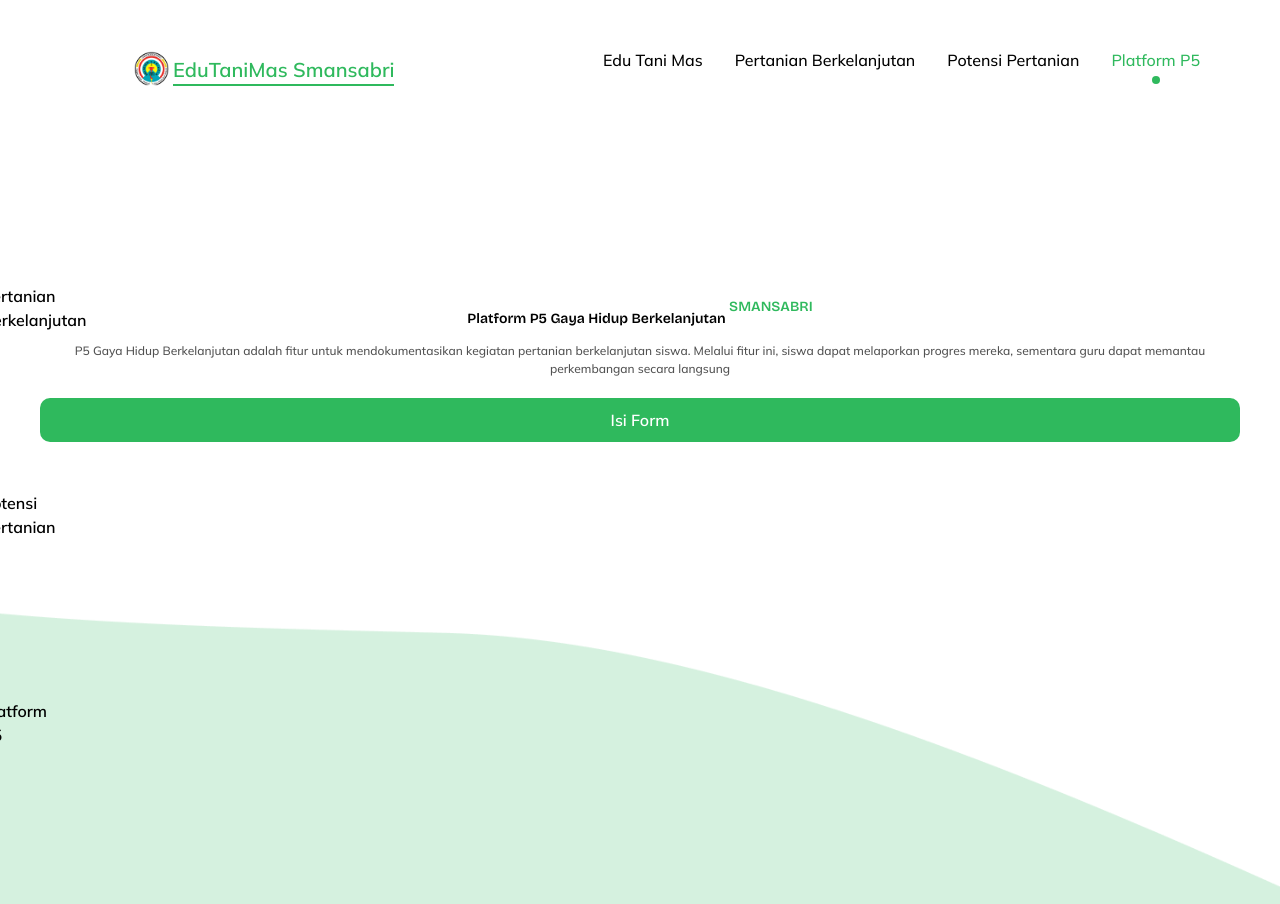
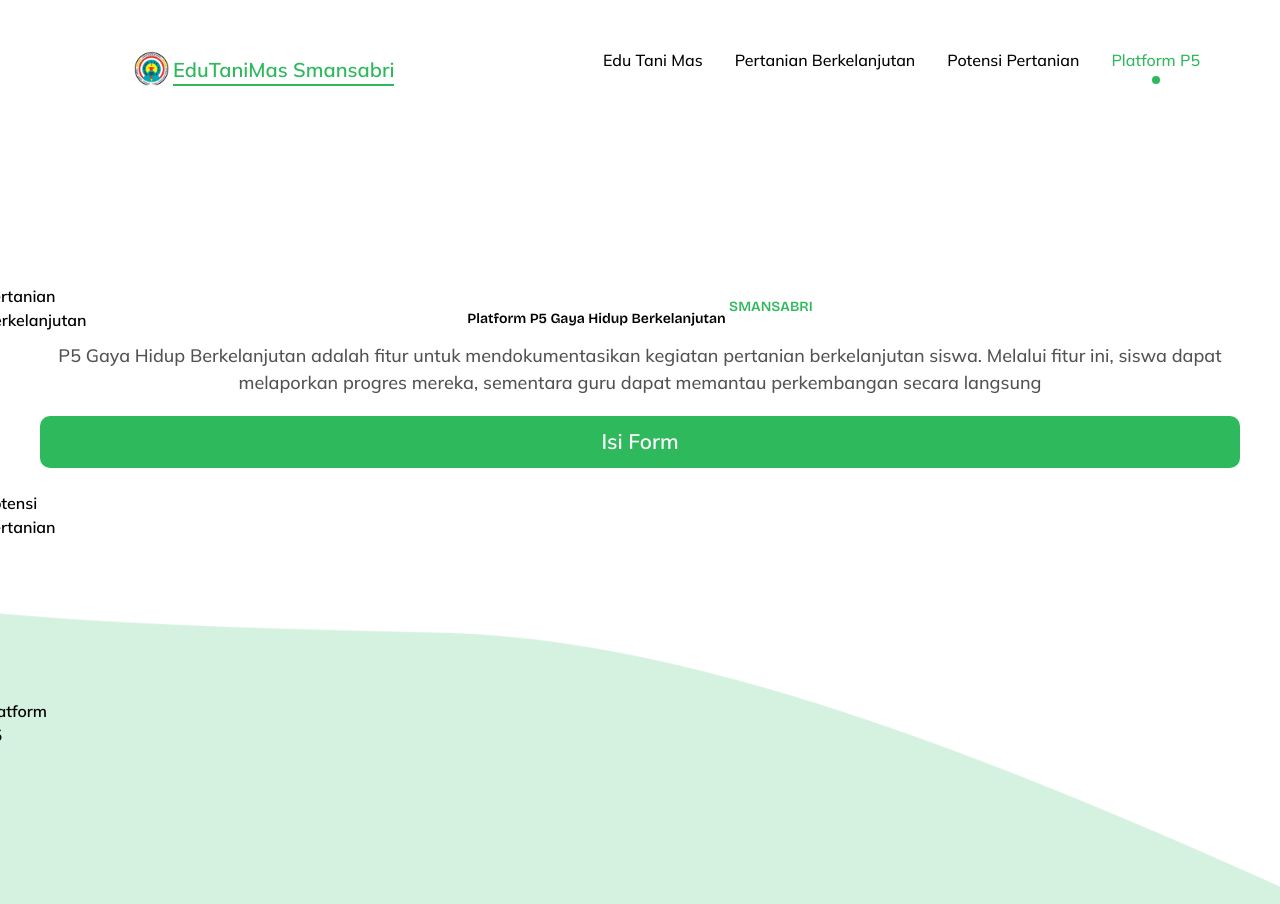
Before and after one commit to StepUp-Project6/edutanimas, a React (Vite) app: page /platform-p5 in a window 1280 px wide. Built offline with nearby package versions, Linux system fonts and the light colour scheme.

Commit message:
update komponen untuk tampilan tablet dan dekstop

```diff
--- a/src/components/Elements/CustomButton.jsx
+++ b/src/components/Elements/CustomButton.jsx
@@ -1,7 +1,14 @@
 import React from "react";
 
-const CustomButton = ({ content , customClassname}) => {
-  return <div className={` ${customClassname} rounded-[10px] p-[10px] text-white font-semibold`}>{content}</div>;
+const CustomButton = ({ content, customClassname }) => {
+  return (
+    <div
+      className={` ${customClassname} rounded-[10px] p-[10px] text-white font-semibold
+      lg:text-[21px]`}
+    >
+      {content}
+    </div>
+  );
 };
 
 export default CustomButton;
--- a/src/components/Elements/TextParagraph.jsx
+++ b/src/components/Elements/TextParagraph.jsx
@@ -1,7 +1,8 @@
 import React from "react";
 
 const TextParagraph = ({ content, customClassname }) => {
-  return <div className={`${customClassname} text-[#525252] text-[12px] font-medium`}>{content}</div>;
+  return <div className={`${customClassname} text-[#525252] text-[12px] font-medium md:text-[16px]
+  lg:text-[18px]`}>{content}</div>;
 };
 
 export default TextParagraph;
```
